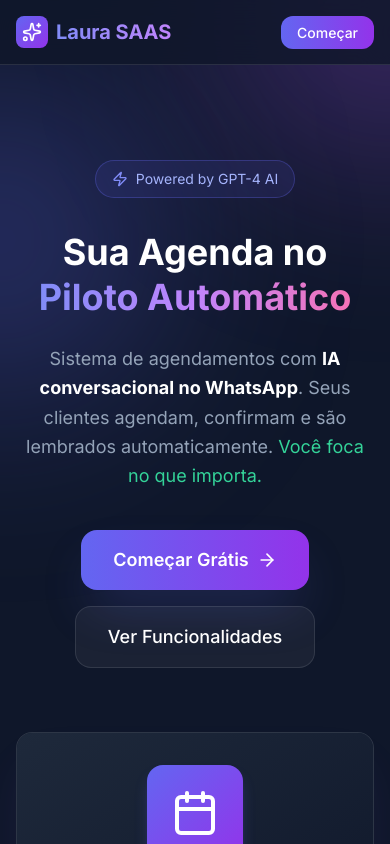
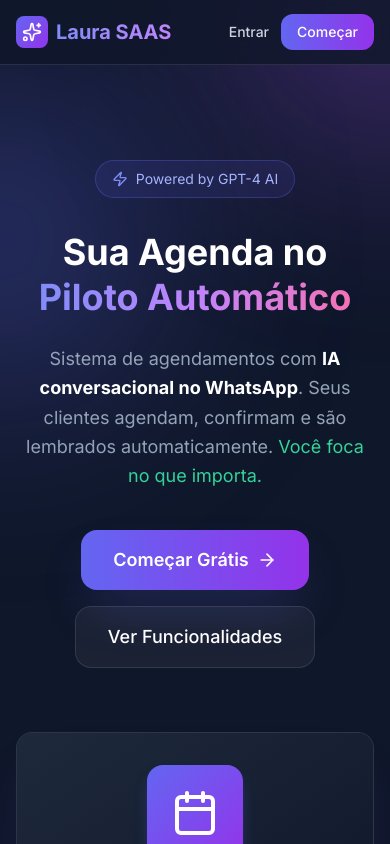
Before and after one commit to andredosreis/laura-saas-agenda, a React (Vite) app in the folder laura-saas-frontend/: page / in a window 390 px wide. Shown: the top 844 px of the page. Built offline with nearby package versions, Linux system fonts and the light colour scheme; no server answers.

Commit message:
feat: Enhance mobile menu with login link and improved layout

```diff
--- a/laura-saas-frontend/src/pages/LandingPage.jsx
+++ b/laura-saas-frontend/src/pages/LandingPage.jsx
@@ -184,8 +184,14 @@ const LandingPage = () => {
                                 Começar Grátis
                             </Link>
                         </div>
-                        {/* Mobile menu button */}
-                        <div className="md:hidden">
+                        {/* Mobile menu buttons */}
+                        <div className="md:hidden flex items-center gap-3">
+                            <Link
+                                to="/login"
+                                className="text-slate-300 hover:text-white transition-colors font-medium text-sm"
+                            >
+                                Entrar
+                            </Link>
                             <Link
                                 to="/registrar"
                                 className="px-4 py-2 rounded-xl bg-gradient-to-r from-indigo-500 to-purple-600 font-medium text-sm"
```
Also changed, not shown: 1 other file (tests, documents, lock files or other folders).
